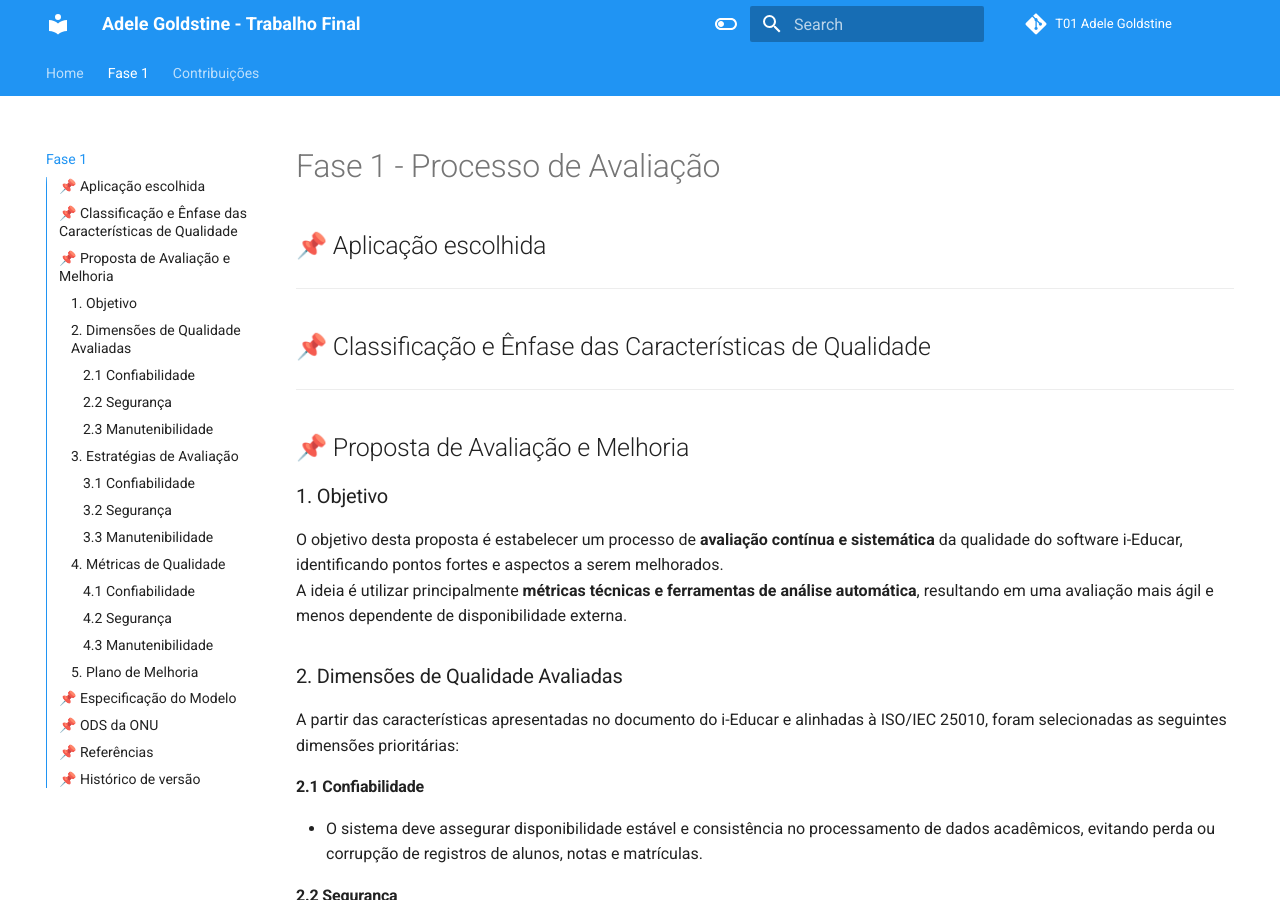
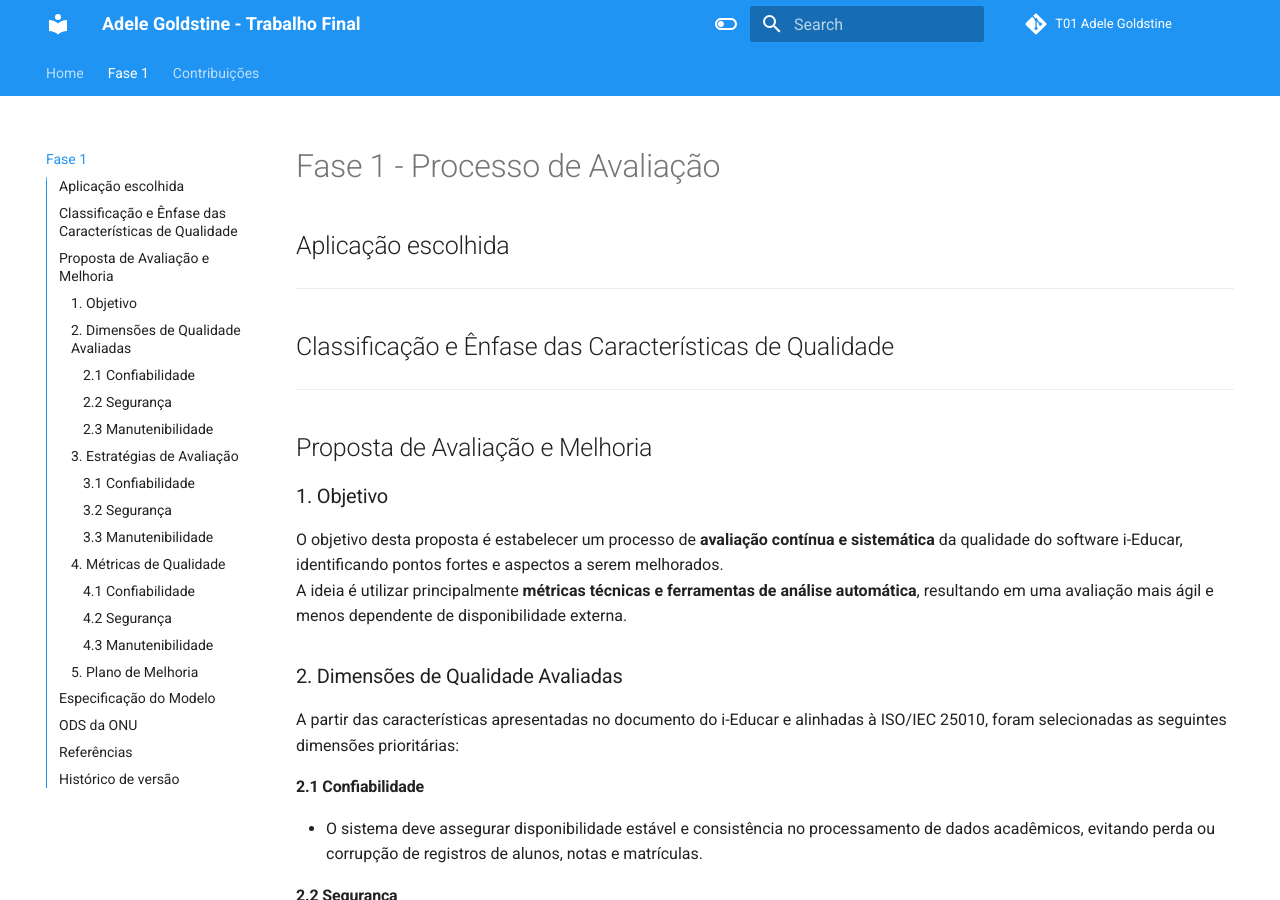
Before and after one commit to FCTE-Qualidade-de-Software-1/2025-2_T01_ADELE-GOLDSTINE, an MkDocs documentation site: the page built from docs/fase_1/processo_avaliacao.md, in a window 1280 px wide and 900 px high. Built offline with MkDocs 1.6.1 and Material for MkDocs 9.7.7, drawn with Linux system fonts in a browser that asks for light colours; comment, search, counter and statistics services are not loaded; some of the changed text lies outside the part shown.

Commit message:
remoção dos ícones e correção da porcentagem

```diff
--- a/docs/fase_1/processo_avaliacao.md
+++ b/docs/fase_1/processo_avaliacao.md
@@ -1,12 +1,12 @@
 # Fase 1 - Processo de Avaliação
 
-## 📌 Aplicação escolhida
+## Aplicação escolhida
 
 ---
-## 📌 Classificação e Ênfase das Características de Qualidade
+## Classificação e Ênfase das Características de Qualidade
 
 ---
-## 📌 Proposta de Avaliação e Melhoria
+## Proposta de Avaliação e Melhoria
 
 ### 1. Objetivo
 O objetivo desta proposta é estabelecer um processo de **avaliação contínua e sistemática** da qualidade do software i-Educar, identificando pontos fortes e aspectos a serem melhorados.
@@ -73,15 +73,15 @@ Com base nas avaliações, propõem-se as seguintes ações de melhoria:
 ---
 
 
-## 📌 Especificação do Modelo
+## Especificação do Modelo
 
 
 ---
-## 📌 ODS da ONU
+## ODS da ONU
 
 
 ---
-## 📌 Referências
+## Referências
 
 1. **BASILI, Victor R.; CALDIERA, Gianluigi; ROMBACH, H. Dieter.** The Goal Question Metric Approach. In: Encyclopedia of Software Engineering. New York: Wiley, 1994.
 
@@ -101,7 +101,7 @@ Com base nas avaliações, propõem-se as seguintes ações de melhoria:
 
 
 ---
-## 📌 Histórico de versão
+## Histórico de versão
 
 | Versão |    Data    | Descrição                                               | Autor                                                    | Revisor                                                  |
 |:------:|:----------:|:--------------------------------------------------------|:---------------------------------------------------------|:---------------------------------------------------------|
```
Also changed, not shown: docs/contribuicoes/fase_1.md (+3 -3 lines).
